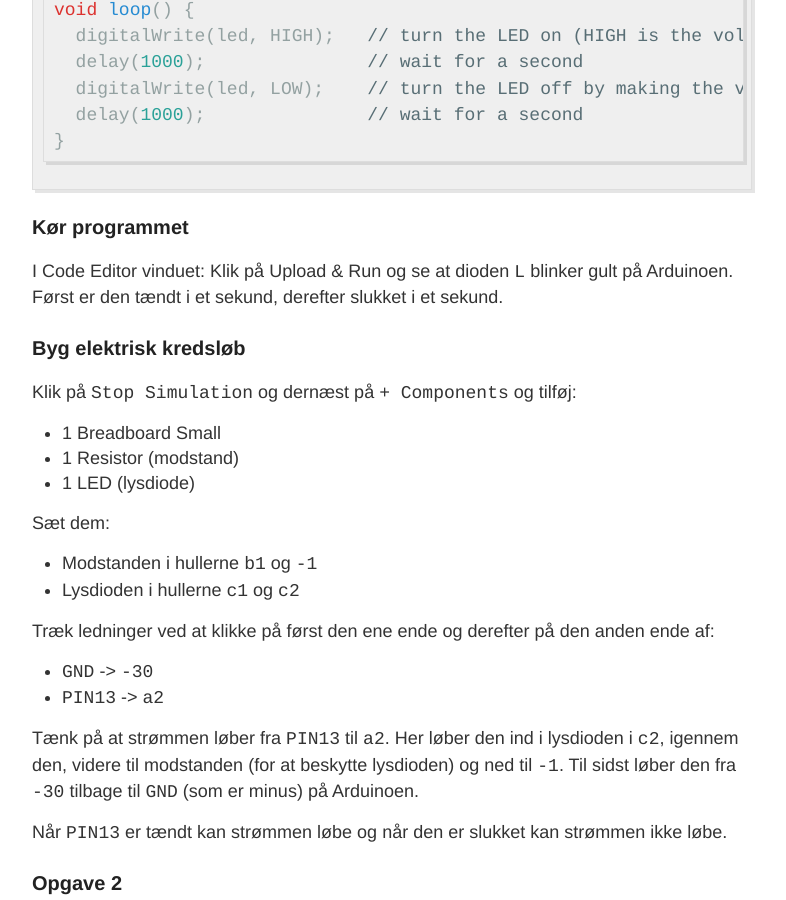
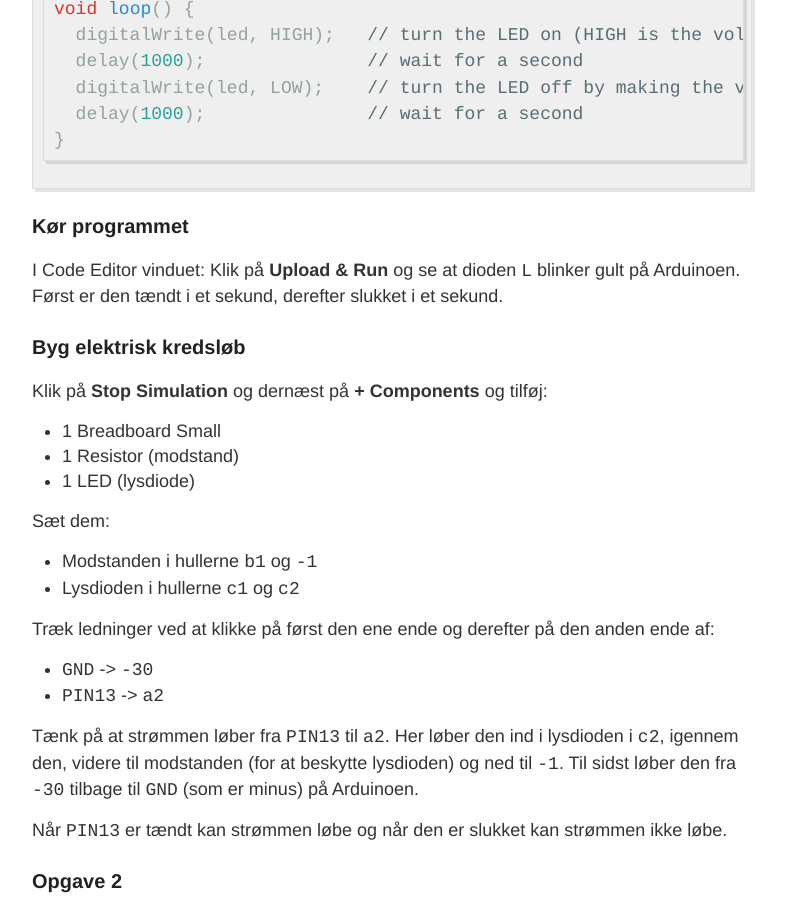
Before and after one commit to lysskovvej/cp3000.github.io, a Jekyll site: the page built from arduino.md, in a window 1280 px wide and 900 px high, scrolled down 2266 px. Shown: the whole window, without its empty margins (248-1034 px from the left). Built offline with Jekyll 4.4.1, drawn with Linux system fonts in a browser that asks for light colours; our own code applies the rules of GitHub Pages for plain Markdown files.

Commit message:
Updating formatting

````diff
--- a/arduino.md
+++ b/arduino.md
@@ -14,7 +14,7 @@
 
 Start med at åbne TinkerCad Circuits fra linket ovenfor (opret konto eller log ind). I TinkerCad kan man både skrive kode og lave elektriske kredsløb.
 
-Start med at tilføje en Arduino Uno. Klik derefter på `Code Editor`, for at se standardkoden de har tilføjet:
+Start med at tilføje en Arduino Uno. Klik derefter på **Code Editor**, for at se standardkoden de har tilføjet:
 ```c
 // Pin 13 has an LED connected on most Arduino boards.
 // give it a name:
@@ -78,11 +78,11 @@ void loop() {
 
 ### Kør programmet
 
-I Code Editor vinduet: Klik på Upload & Run og se at dioden `L` blinker gult på Arduinoen.  Først er den tændt i et sekund, derefter slukket i et sekund.
+I Code Editor vinduet: Klik på **Upload & Run** og se at dioden `L` blinker gult på Arduinoen.  Først er den tændt i et sekund, derefter slukket i et sekund.
 
 ### Byg elektrisk kredsløb
 
-Klik på `Stop Simulation` og dernæst på `+ Components` og tilføj:
+Klik på **Stop Simulation** og dernæst på **+ Components** og tilføj:
 
 - 1 Breadboard Small
 - 1 Resistor (modstand)
````
